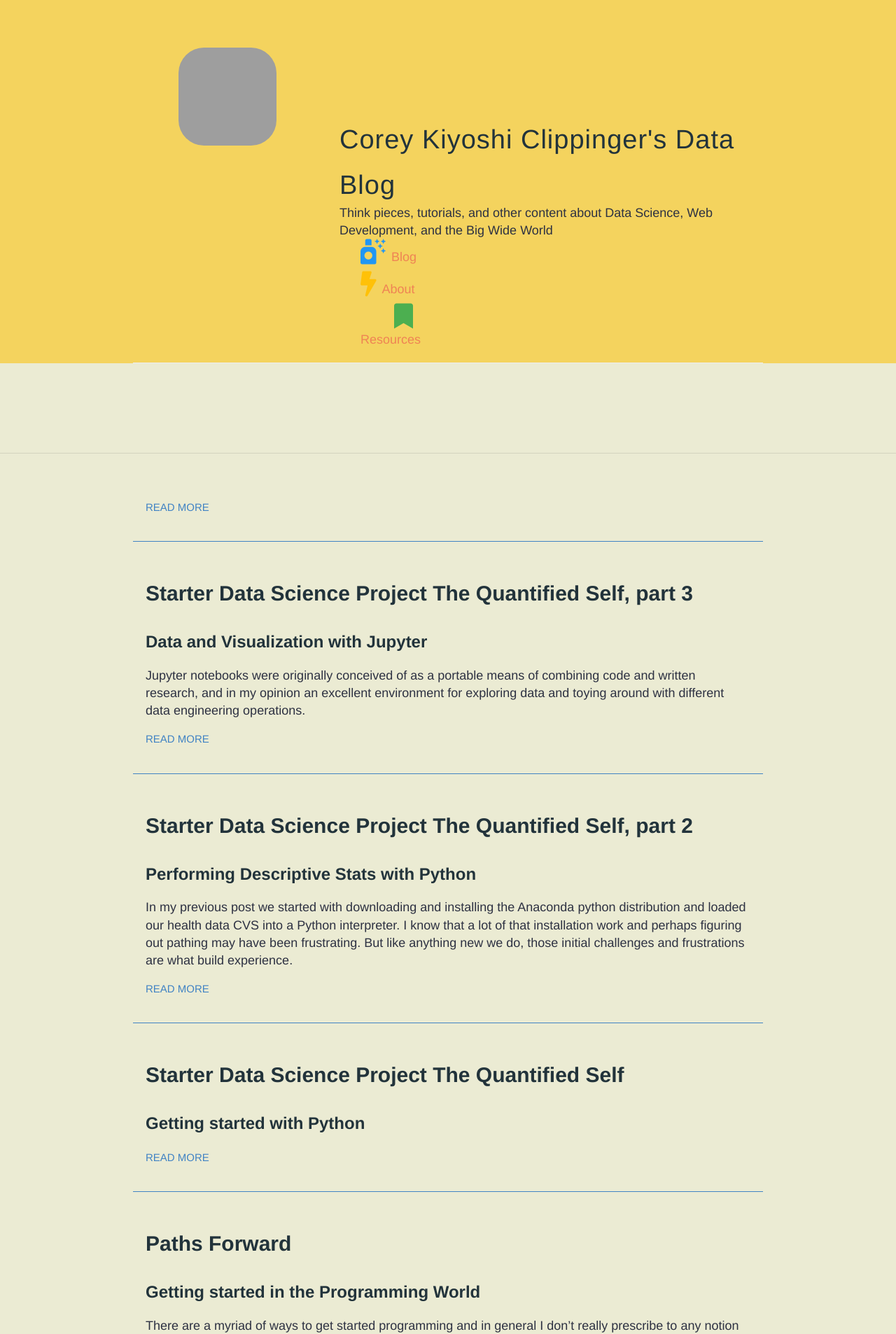
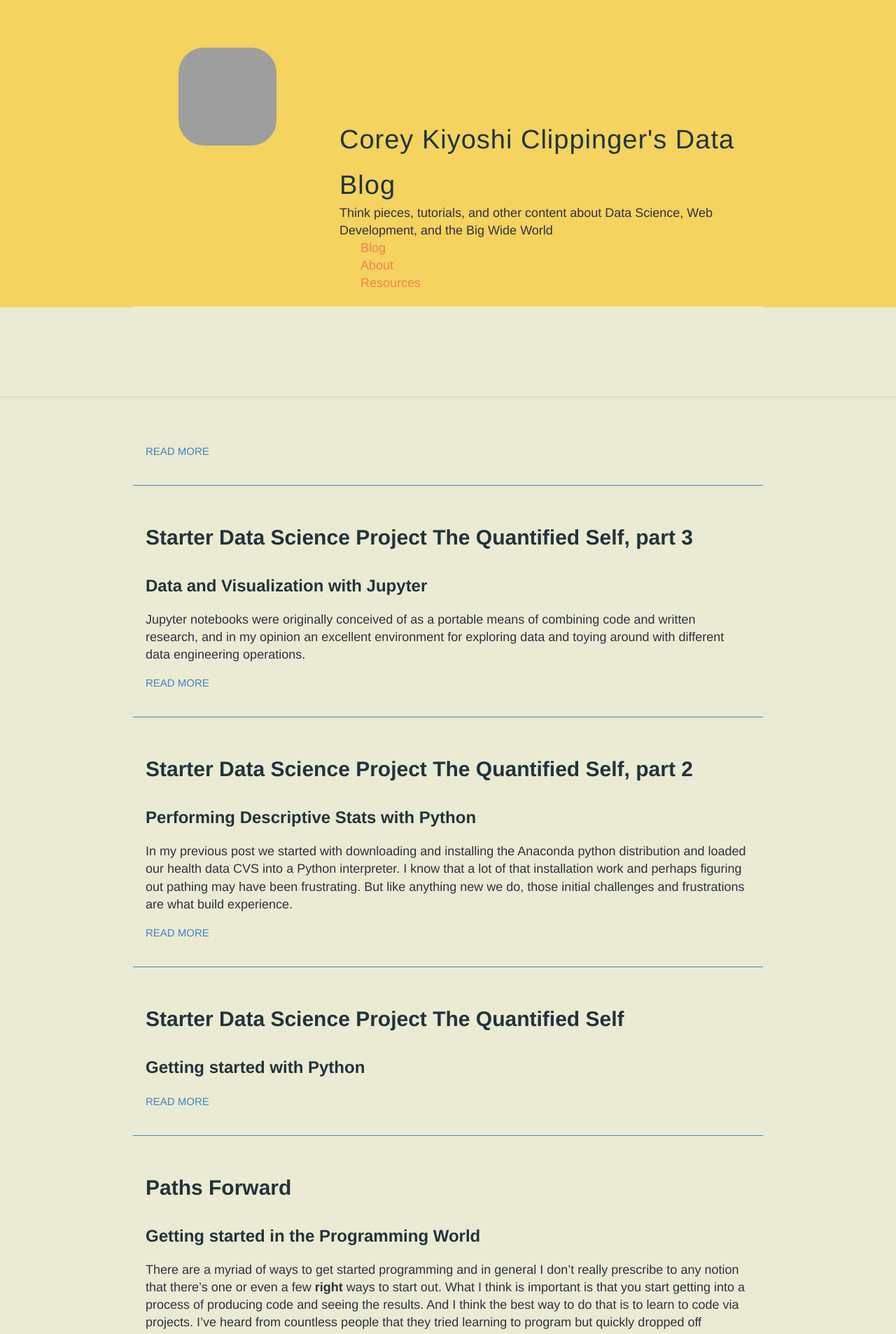
Before and after one commit to coreyclip/coreyclip.github.io, a Jekyll site: the page built from index.html, in a window 1280 px wide. Shown: the top 1906 px of the page at 70% size. Built offline with Jekyll 4.4.1, drawn with Linux system fonts in a browser that asks for light colours; nearby versions of some CDN libraries; grey boxes are pictures that could not be loaded.

Commit message:
removed menu icons

```diff
--- a/_layouts/default.html
+++ b/_layouts/default.html
@@ -40,12 +40,12 @@
                                 <div class="col-12"
                                     <div class="row">
                                         <div class="col-md-4 col-sm-2">
-                                            <a href="/"><i aria-hidden="true" class="fas fa-air-freshener fa-2x blue-text pr-2 pl-0"></i>Blog</a>
+                                            <a href="/">Blog</a>
                                         </div>
                                         <div class="col-md-4 col-sm-2">
-                                            <a href="/about"><i aria-hidden="true" class="fas fa-bolt fa-2x amber-text pr-2 pl-0 mt-2"></i>About</a>
+                                            <a href="/about">About</a>
                                         </div><div class="col-md-4 col-sm-2">
-                                            <a href="/resources"><i aria-hidden="true" class="fas fa-bookmark fa-2x green-text pr-2 pl-5 mt-2"></i>Resources</a>
+                                            <a href="/resources">Resources</a>
                                         </div>
                                 </div>
                             </div>
```
